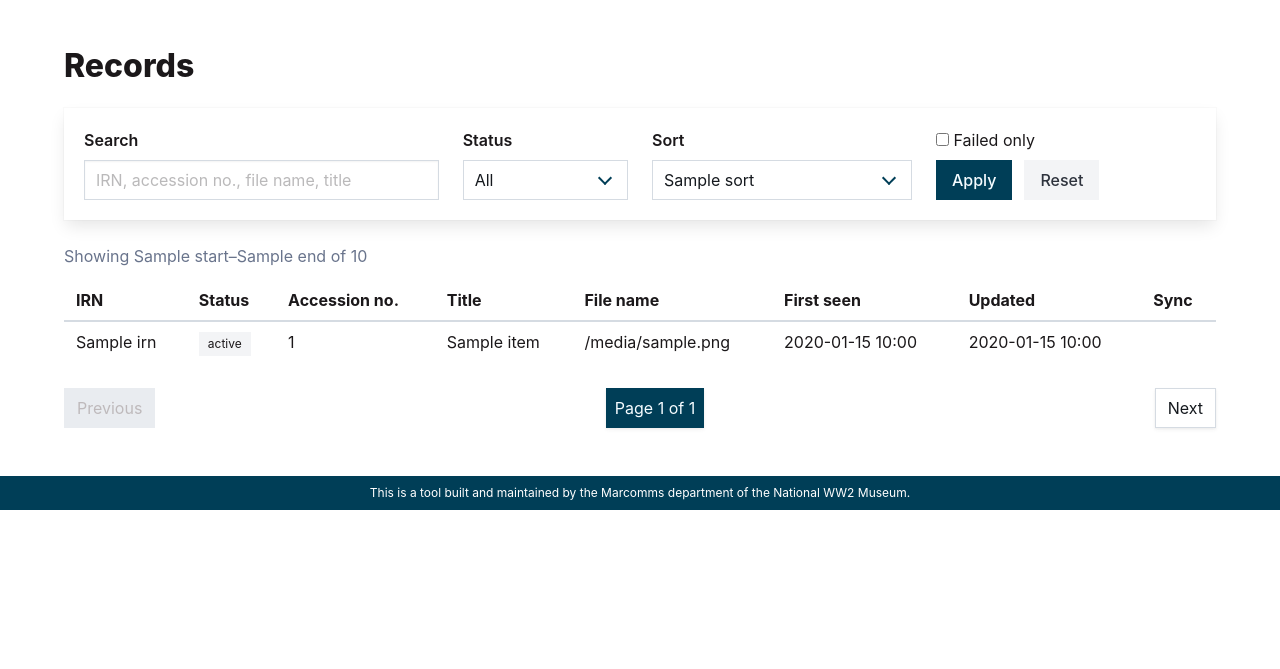
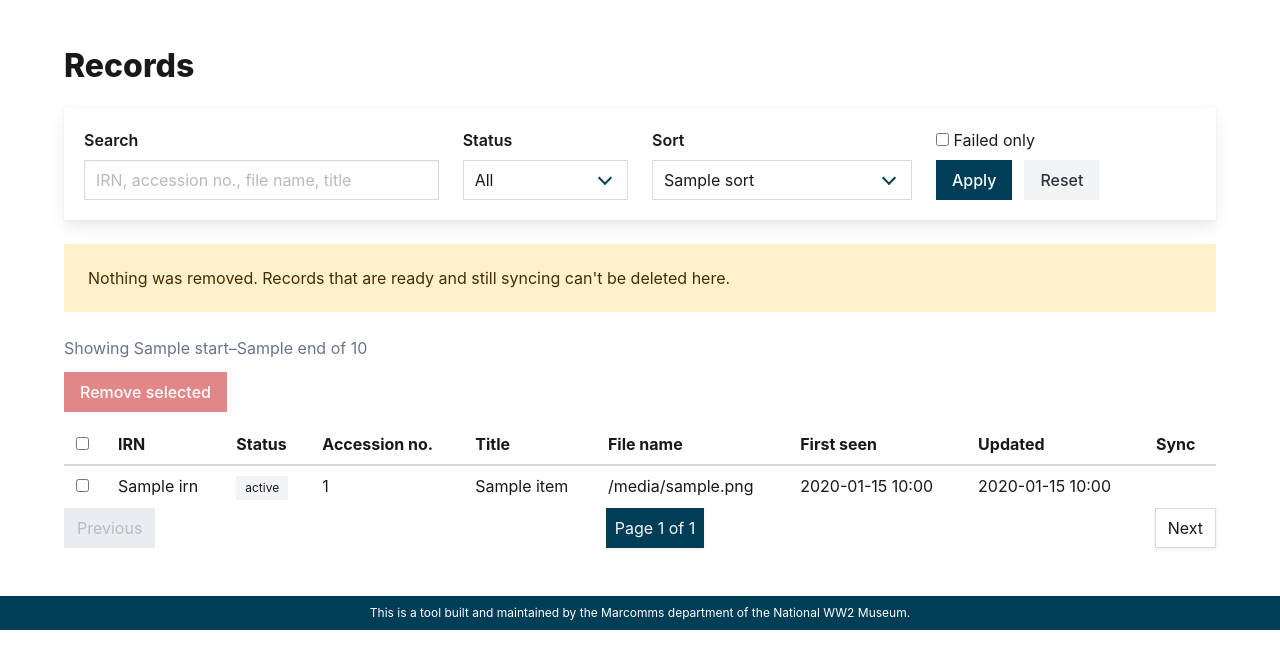
Before and after one commit to National-WWII-Museum/Internal-DAMS-Middleware, a FastAPI app: template api/templates/records.html in a window 1280 px wide. Shown: the part 75-744 px from the top of the page. Run offline with FastAPI, Linux system fonts and the light colour scheme; the template is opened without the code that fills it: most values are stand-ins (such as "Sample title", 1, 10 or a date in 2020).

Commit message:
adds delete option to UI
adds api endpoint and UI to remove files from staging que

```diff
--- a/api/main.py
+++ b/api/main.py
@@ -27,6 +27,17 @@ if not webhook_logger.handlers:
     _handler = RotatingFileHandler(_webhook_log, maxBytes=5_000_000, backupCount=5, encoding="utf-8")
     _handler.setFormatter(logging.Formatter("%(asctime)s %(levelname)s %(name)s: %(message)s"))
     webhook_logger.addHandler(_handler)
+
+# Manual deletes from the Records page go to data\staging.log
+staging_logger = logging.getLogger("api.staging")
+staging_logger.setLevel(logging.INFO)
+staging_logger.propagate = False
+if not staging_logger.handlers:
+    _staging_log = logfiles.log_path("staging")
+    _staging_log.parent.mkdir(exist_ok=True)
+    _staging_handler = RotatingFileHandler(_staging_log, maxBytes=5_000_000, backupCount=5, encoding="utf-8")
+    _staging_handler.setFormatter(logging.Formatter("%(asctime)s %(levelname)s %(name)s: %(message)s"))
+    staging_logger.addHandler(_staging_handler)
 
 app = FastAPI(title="Records in Que")
 app.mount("/static", StaticFiles(directory=Path(__file__).parent / "static"), name="static")
@@ -84,7 +95,7 @@ def status_counts(conn=Depends(get_db)):
 
 @app.get("/api/records")
 def records(
-    status: Optional[Literal["pending", "ready", "holding", "missing_file"]] = None,
+    status: Optional[Literal["pending", "ready", "holding"]] = None,
     q: Optional[str] = Query(None, max_length=100),
     failed: bool = False,
     sort: Literal["updated", "newest", "oldest"] = "updated",
--- a/api/routers/ui.py
+++ b/api/routers/ui.py
@@ -1,11 +1,12 @@
 import csv
 import io
+import logging
 from datetime import date, datetime
-from typing import Optional
+from typing import List, Optional
 from urllib.parse import urlencode
 
-from fastapi import APIRouter, Depends, Query, Request
-from fastapi.responses import Response
+from fastapi import APIRouter, Depends, Form, Query, Request
+from fastapi.responses import RedirectResponse, Response
 
 from common import staging
 from common.db import get_db
@@ -13,6 +14,8 @@ from common.db import get_db
 from ..templating import templates
 
 router = APIRouter()
+# File handler is set up in api/main.py -> data\staging.log
+staging_log = logging.getLogger("api.staging")
 
 PAGE_SIZE = 50
 SORT_LABELS = {
@@ -45,6 +48,7 @@ def records_page(
     failed: bool = False,
     sort: str = "updated",
     page: int = Query(1, ge=1),
+    deleted: Optional[int] = Query(None, ge=0),
     conn=Depends(get_db),
 ):
     # The form can send blanks or odd values; normalise instead of erroring.
@@ -72,10 +76,42 @@ def records_page(
             "total_pages": total_pages,
             "start": start,
             "end": start + len(items) - 1 if items else 0,
+            "deleted": deleted,
+            # where the delete form sends the browser back to (same filters/page)
+            "self_url": _records_url(status, q, failed, sort, page),
             "prev_url": _records_url(status, q, failed, sort, page - 1) if page > 1 else None,
             "next_url": _records_url(status, q, failed, sort, page + 1) if page < total_pages else None,
         },
     )
+
+
+def _safe_next(url):
+    """Only redirect to a path on this site ('/', '/?status=holding'), never to
+    another host - blocks open redirects through the hidden `next` field."""
+    if url.startswith("/") and not url.startswith("//") and "\\" not in url:
+        return url
+    return "/"
+
+
+@router.post("/records/delete")
+def delete_records(
+    request: Request,
+    irns: List[str] = Form(...),
+    next: str = Form("/"),
+    conn=Depends(get_db),
+):
+    cleaned = list(dict.fromkeys(i.strip() for i in irns if i.strip()))  # trim, de-dupe
+    count = staging.delete_records(conn, cleaned) if cleaned else 0
+    client = request.client.host if request.client else "unknown"
+    staging_log.warning(
+        "Dashboard delete from %s: %d of %d selected row(s) removed (IRNs: %s)",
+        client, count, len(cleaned), ", ".join(cleaned),
+    )
+
+    # 303 = browser follows with a GET, so a refresh can't re-send the delete.
+    target = _safe_next(next)
+    sep = "&" if "?" in target else "?"
+    return RedirectResponse(f"{target}{sep}deleted={count}", status_code=303)
 
 
 def _csv_cell(value):
--- a/api/templates/records.html
+++ b/api/templates/records.html
@@ -57,14 +57,29 @@
   </div>
 </form>
 
+{% if deleted is not none %}
+<div class="notification {% if deleted %}is-success{% else %}is-warning{% endif %} is-light">
+  {% if deleted %}Removed {{ deleted }} record{{ '' if deleted == 1 else 's' }} from the queue.
+  {% else %}Nothing was removed. Records that are ready and still syncing can't be deleted here.{% endif %}
+</div>
+{% endif %}
+
 <p class="mb-3 has-text-grey">
   {% if total %}Showing {{ start }}–{{ end }} of {{ total }}{% else %}0 results{% endif %}
 </p>
+
+<form method="post" action="/records/delete" id="delete-form">
+<input type="hidden" name="next" value="{{ self_url }}">
+<div class="mb-3">
+  <button class="button is-danger" type="submit" id="delete-btn" disabled>Remove selected</button>
+  <span class="has-text-grey ml-2" id="delete-count"></span>
+</div>
 
 <div class="table-container">
   <table class="table is-fullwidth is-striped is-hoverable">
     <thead>
       <tr>
+        <th><input type="checkbox" id="select-all" aria-label="Select all removable records on this page"></th>
         <th>IRN</th>
         <th>Status</th>
         <th>Accession no.</th>
@@ -78,6 +93,12 @@
     <tbody>
       {% for r in items %}
       <tr>
+        <td>
+          {# same rule as staging.DELETABLE_SQL: ready rows are DSS's, unless stuck #}
+          {% if r.status != 'ready' or r.sync_failed %}
+          <input type="checkbox" class="row-check" name="irns" value="{{ r.irn }}" aria-label="Select record {{ r.irn }}">
+          {% endif %}
+        </td>
         <td class="cell-nowrap">{{ r.irn }}</td>
         <td>{{ status_tag(r.status) }}</td>
         <td class="cell-nowrap">{{ r.accession_number or '' }}</td>
@@ -93,11 +114,45 @@
         </td>
       </tr>
       {% else %}
-      <tr><td colspan="8" class="has-text-centered has-text-grey py-5">No records match these filters.</td></tr>
+      <tr><td colspan="9" class="has-text-centered has-text-grey py-5">No records match these filters.</td></tr>
       {% endfor %}
     </tbody>
   </table>
 </div>
+</form>
+
+<script>
+  (function () {
+    var form = document.getElementById("delete-form");
+    var all = document.getElementById("select-all");
+    var btn = document.getElementById("delete-btn");
+    var label = document.getElementById("delete-count");
+    var boxes = Array.prototype.slice.call(form.querySelectorAll(".row-check"));
+
+    function refresh() {
+      var n = boxes.filter(function (b) { return b.checked; }).length;
+      btn.disabled = n === 0;
+      label.textContent = n ? n + " selected" : "";
+      all.checked = n > 0 && n === boxes.length;
+      all.indeterminate = n > 0 && n < boxes.length;
+    }
+
+    all.addEventListener("change", function () {
+      boxes.forEach(function (b) { b.checked = all.checked; });
+      refresh();
+    });
+    boxes.forEach(function (b) { b.addEventListener("change", refresh); });
+
+    form.addEventListener("submit", function (e) {
+      var n = boxes.filter(function (b) { return b.checked; }).length;
+      var msg = "Remove " + n + " record" + (n === 1 ? "" : "s") +
+        " from the queue?\n\nIf the EMu record is edited again it will be re-added on the next poll.";
+      if (!window.confirm(msg)) { e.preventDefault(); }
+    });
+
+    refresh();
+  })();
+</script>
 
 <nav class="pagination is-centered" role="navigation" aria-label="pagination">
   {% if prev_url %}<a class="pagination-previous" href="{{ prev_url }}">Previous</a>
--- a/common/logfiles.py
+++ b/common/logfiles.py
@@ -12,7 +12,7 @@ from datetime import datetime
 
 from .config import LOG_DIR
 
-LOG_NAMES = ("pipeline", "polling", "sweep", "routing", "requeue", "webhook")
+LOG_NAMES = ("pipeline", "polling", "sweep", "routing", "requeue", "webhook", "staging")
 
 # How many rotated copies the middleware keeps (backupCount in its handler).
 MAX_BACKUPS = 5
--- a/common/staging.py
+++ b/common/staging.py
@@ -1,4 +1,6 @@
-STATUSES = ("pending", "ready", "holding", "missing_file")
+# 'missing_file' is no longer set by routing, so the UI doesn't offer it (the
+# DB constraint still allows it for rows parked earlier).
+STATUSES = ("pending", "ready", "holding")
 
 
 def get_status_counts(conn):
@@ -94,3 +96,28 @@ def get_holding_export(conn):
         "FROM dbo.v_emu_holding ORDER BY first_seen_at ASC, irn ASC"
     )
     return [c[0] for c in cur.description], cur.fetchall()
+
+
+_DELETE_CHUNK = 500  # well under SQL Server's 2100-parameter limit
+
+# The one rule for what the dashboard may delete: a 'ready' row belongs to the
+# sync_failed = 1 - can be removed by hand. The records table uses the same
+# rule to decide which rows get a checkbox.
+DELETABLE_SQL = "(status <> 'ready' OR sync_failed = 1)"
+
+
+def delete_records(conn, irns):
+    """Delete the given IRNs from emu_staging (only rows allowed by
+    DELETABLE_SQL). Returns how many rows were deleted. All chunks share one
+    transaction: if any fails nothing is deleted."""
+    deleted = 0
+    for i in range(0, len(irns), _DELETE_CHUNK):
+        chunk = irns[i:i + _DELETE_CHUNK]
+        marks = ",".join("?" * len(chunk))
+        cur = conn.execute(
+            f"DELETE FROM dbo.emu_staging WHERE irn IN ({marks}) AND {DELETABLE_SQL}",
+            chunk,
+        )
+        deleted += cur.rowcount
+    conn.commit()
+    return deleted
--- a/pyproject.toml
+++ b/pyproject.toml
@@ -13,6 +13,7 @@ dependencies = [
     "fastapi",
     "uvicorn[standard]",
     "jinja2",
+    "python-multipart",
 ]
 
 [tool.setuptools.packages.find]
```
Also changed, not shown: middleware/requeue.py (+4 -13 lines), README.md.
